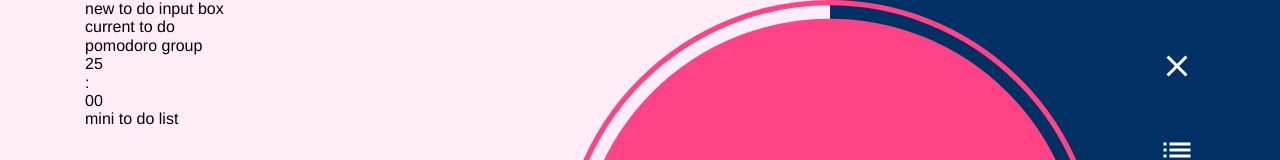
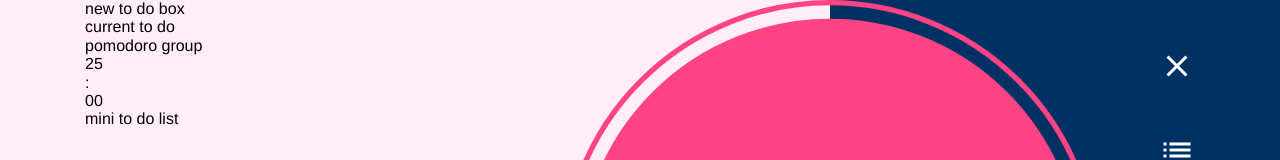
Before and after one commit to yowlonglee/thef2e-pomodoro, a Vue app: page / in a window 1280 px wide. Shown: the top 160 px of the page. Built offline with nearby package versions, Linux system fonts and the light colour scheme.

Commit message:
test commit

```diff
--- a/src/views/MainView.vue
+++ b/src/views/MainView.vue
@@ -5,7 +5,7 @@
   >
     <div class="row" :class="{ break: isBreak }">
       <div class="col-5">
-        <div>new to do input box</div>
+        <div>new to do box</div>
         <div>
           <div>current to do</div>
           <div>pomodoro group</div>
```
